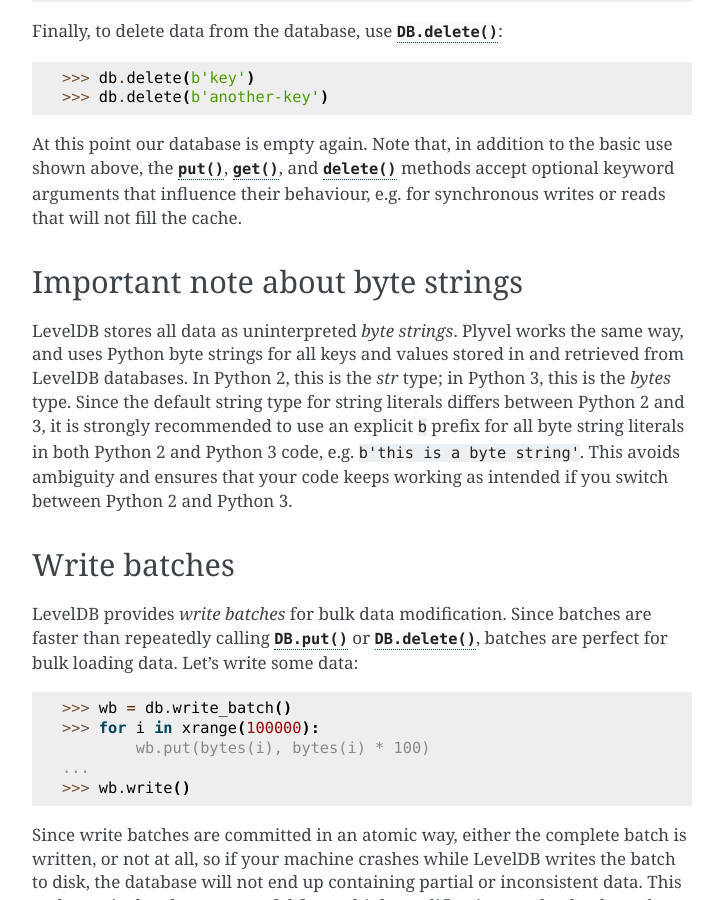
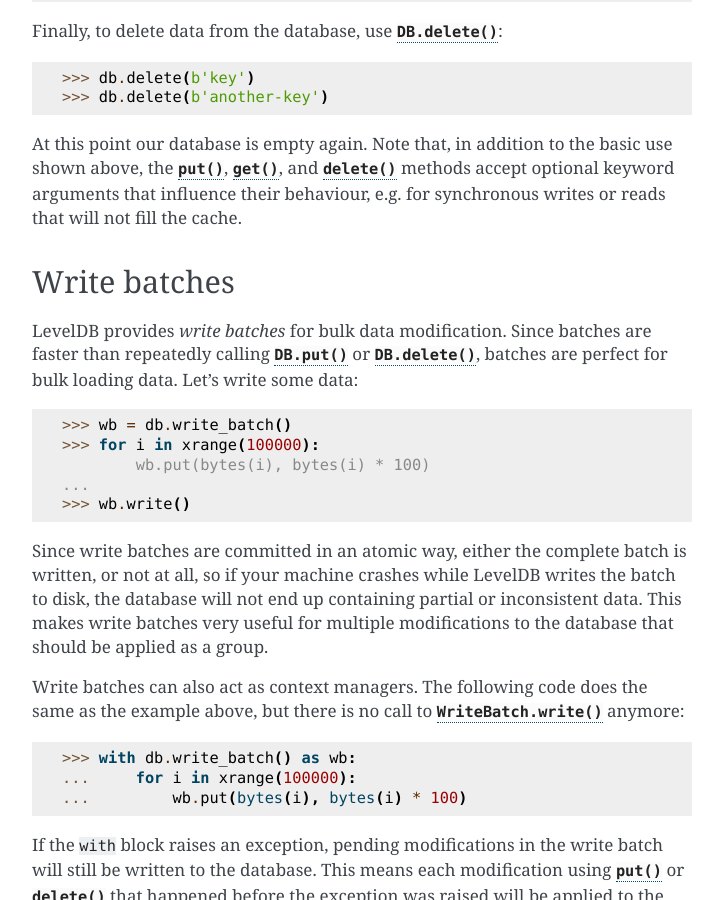
Before and after one commit to wbolster/plyvel, a Sphinx documentation site: the page built from doc/user.rst, in a window 1280 px wide and 900 px high, scrolled down 1829 px. Shown: the whole window, without its empty margins (388-1111 px from the left). Built offline with Sphinx 7.4.7, drawn with Linux system fonts in a browser that asks for light colours; some of the changed text lies outside the part shown.

Commit message:
drop comment about byte string differences in py2/py3 from docs

```diff
--- a/doc/user.rst
+++ b/doc/user.rst
@@ -96,19 +96,6 @@
 :py:meth:`~DB.delete` methods accept optional keyword arguments that influence
 their behaviour, e.g. for synchronous writes or reads that will not fill the
 cache.
-
-
-Important note about byte strings
-=================================
-
-LevelDB stores all data as uninterpreted *byte strings*. Plyvel works the same
-way, and uses Python byte strings for all keys and values stored in and
-retrieved from LevelDB databases. In Python 2, this is the `str` type; in Python
-3, this is the `bytes` type. Since the default string type for string literals
-differs between Python 2 and 3, it is strongly recommended to use an explicit
-``b`` prefix for all byte string literals in both Python 2 and Python 3 code,
-e.g. ``b'this is a byte string'``. This avoids ambiguity and ensures that your
-code keeps working as intended if you switch between Python 2 and Python 3.
 
 
 Write batches
```
